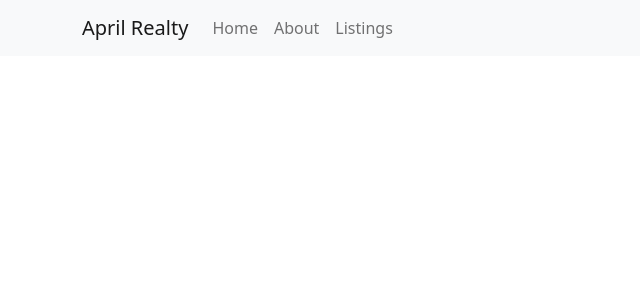
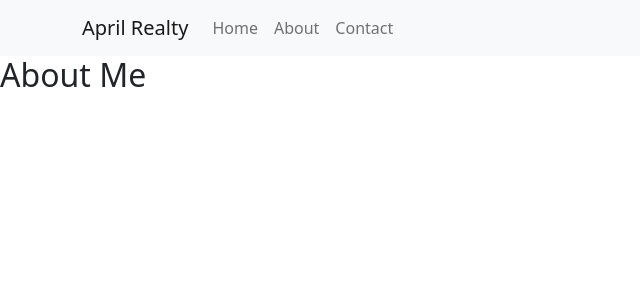
Before and after one commit to essbee808/april-realty, a React (Create React App) app: page /about in a window 1280 px wide. Shown: the top 300 px of the page, without its empty margins (0-640 px from the left). Built offline with nearby package versions, Linux system fonts and the light colour scheme.

Commit message:
Handle routing with router component

```diff
--- a/src/App.jsx
+++ b/src/App.jsx
@@ -1,10 +1,12 @@
 import React from 'react'
 import NavBarContainer from './components/nav/NavBarContainer';
+import Router from './components/Router';
 
 const App = () => {
   return (
     <div className="App">
       <NavBarContainer/>
+      <Router />
     </div>
   )
 }
--- a/src/components/Router.js
+++ b/src/components/Router.js
@@ -1,11 +1,14 @@
 import React from 'react'
 import {Routes, Route} from 'react-router-dom';
 import About from './about/About';
+import Contact from './contact/Contact';
 
 const Router = () => {
   return (
    <Routes>
-      <Route exact path='/' element={<About/>}/>
+      {/* <Route exact path="/" element={<Home/>}/> */}
+      <Route path="/about" element={<About/>}/>
+      <Route path="/contact" element={<Contact/>}/>
    </Routes>
   )
 }
--- a/src/components/about/About.jsx
+++ b/src/components/about/About.jsx
@@ -3,7 +3,7 @@ import React from 'react'
 const About = () => {
   return (
     <section>
-        <h2>About</h2>
+        <h2>About Me</h2>
     </section>
   )
 }
--- a/src/components/contact/Contact.jsx
+++ b/src/components/contact/Contact.jsx
@@ -3,7 +3,7 @@ import React from 'react'
 const Contact = () => {
   return (
     <section>
-        <h2>Contact</h2>
+        <h2>Contact Me</h2>
     </section>
   )
 }
--- a/src/components/nav/NavBarContainer.jsx
+++ b/src/components/nav/NavBarContainer.jsx
@@ -1,17 +1,18 @@
 import Container from 'react-bootstrap/Container';
 import Nav from 'react-bootstrap/Nav';
 import Navbar from 'react-bootstrap/Navbar';
+import {Link} from 'react-router-dom';
 
 function NavBarContainer() {
   return (
     <>
       <Navbar bg="light" variant="light">
         <Container>
-          <Navbar.Brand href="#home">April Realty</Navbar.Brand>
+          <Navbar.Brand href="/">April Realty</Navbar.Brand>
           <Nav className="me-auto">
-            <Nav.Link href="#home">Home</Nav.Link>
-            <Nav.Link href="#features">About</Nav.Link>
-            <Nav.Link href="#pricing">Listings</Nav.Link>
+            <Nav.Link as={Link} to="/home">Home</Nav.Link>
+            <Nav.Link as={Link} to="/about">About</Nav.Link>
+            <Nav.Link as={Link} to="/contact">Contact</Nav.Link>
           </Nav>
         </Container>
       </Navbar>
--- a/src/index.js
+++ b/src/index.js
@@ -1,5 +1,14 @@
+import React from 'react'
 import ReactDOM from 'react-dom'
 import App from './App'
+import {BrowserRouter as Router} from 'react-router-dom';
 
+const root = ReactDOM.createRoot(document.getElementById('root'))
 
-ReactDOM.render(<App/>, document.getElementById('root'))
+root.render(
+    <React.StrictMode>
+        <Router>
+            <App/>
+        </Router>
+    </React.StrictMode>
+)
```
